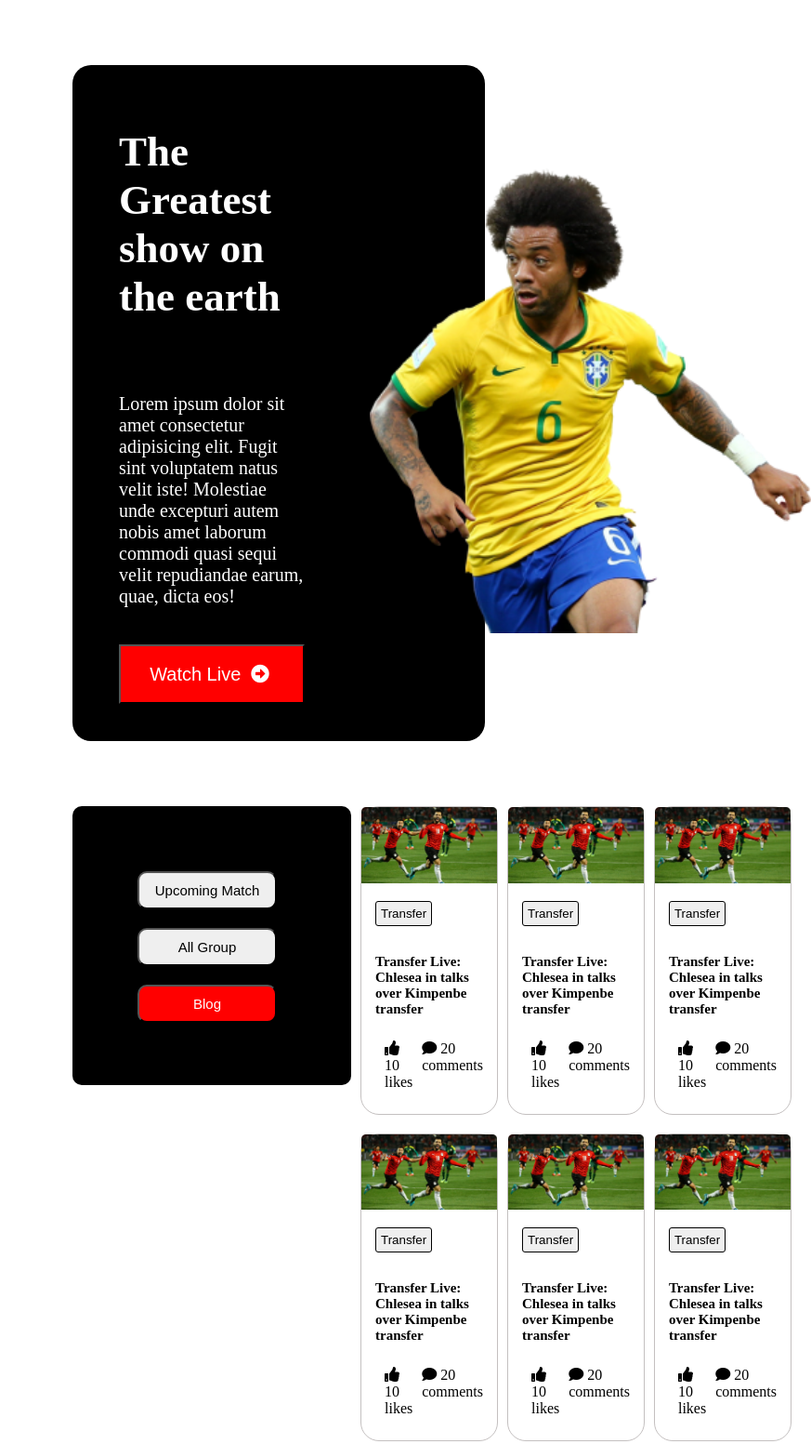
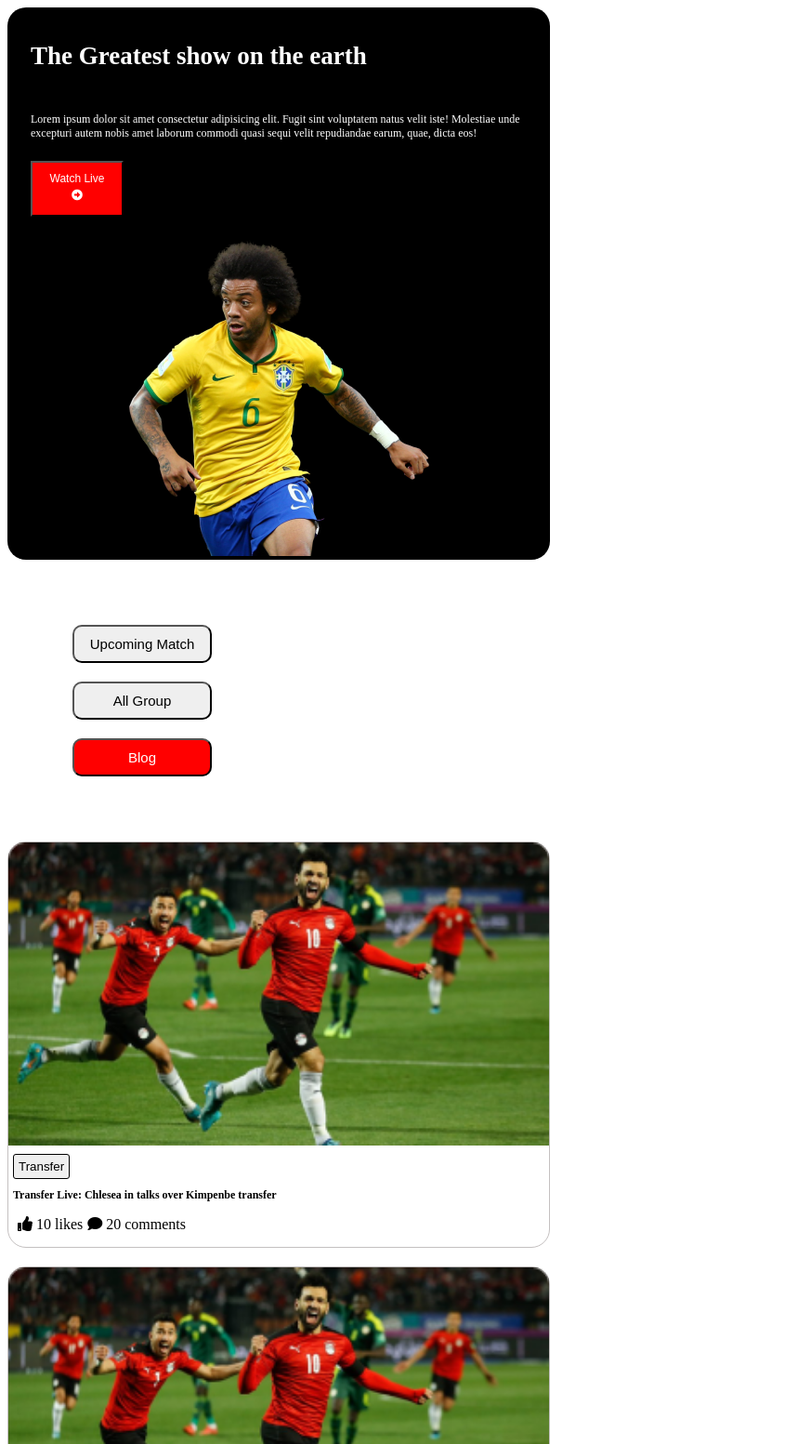
Before and after one commit to zannatun-nayem/worldcup, a plain HTML site: page index.html in a window 600 px wide. Shown: the top 1553 px of the page at 93% size, 873 px wide, since content can reach past the window. Drawn offline with Linux system fonts and the light colour scheme.

Commit message:
responsive phone

```diff
--- a/index.html
+++ b/index.html
@@ -124,7 +124,7 @@
 
     </main>
     <footer>
-        <section>
+        <section class="footer-section">
             <div class="footer-content">
                 <div class="footer-header">
                 <h1>
--- a/style.css
+++ b/style.css
@@ -2,6 +2,8 @@
 
 .container{
     margin: 70px;
+
+
 }
 /*
 banner */
@@ -17,6 +19,9 @@ banner */
 }
 .bannar-wrap{
   width:100%;
+
+
+
 }
 .bannar-header{
     color: #fff;
@@ -141,8 +146,14 @@ footer{
     padding: 50px;
     background-color: #000;
     color:#fff;
+    width: 100%;
 
 }
+/* .footer-section{
+    padding: 50px;
+    background-color: #000;
+    color:#fff;
+} */
 .footer-content{
     width: 70%;
     align-items: center;
@@ -226,3 +237,115 @@ footer{
 
     }
 }
+/* responsive for phone */
+
+@media screen and (max-width: 767px) and (min-width: 400px) {
+
+    .container{
+        margin: 0px;
+        width: 100%;
+    }
+    .bannar{
+
+        grid-template-columns: repeat(1, 1fr);
+
+
+    }
+    .bannar-wrap{
+      width:100%;
+    }
+    .bannar-header{
+        color: #fff;
+        padding: 15px 25px 5px 25px;
+        font-size: 18px;
+
+    }
+
+    .header-img {
+        align-items: center;
+        text-align: center;
+    }
+    .header-img img{
+       height: 100%;
+    }
+    .bannar-paragraph{
+        color: #fff;
+        font-size: 12px;
+        padding: 5px 25px;
+
+    }
+    .banner-button{
+        padding: 5px 25px;
+        display: flex;
+
+    }
+
+    .banner-button button{
+        padding: 10px;
+        width: 100px;
+        color: #fff;
+        background-color: red;
+        margin-bottom: 20px;
+        font-size: 12px;
+    }
+
+
+
+    .blog{
+        grid-template-columns: repeat(1, 1fr);
+        align-items: center;
+
+    }
+
+    .blog-button{
+        background-color:#fff;
+
+        width: unset;
+        height:unset;
+        display: unset;
+
+
+    }
+    .blog-details{
+        display: grid;
+        grid-template-columns:repeat(1, 1fr);
+        grid-column-gap: 0px;
+        grid-row-gap: 20px;
+
+
+
+    }
+
+
+
+    .blog-btn button{
+        margin: 5px;
+        border-radius: 3px;
+        border: 1px solid #000;
+        padding: 5px;
+
+    }
+
+    .blog-heading h5{
+        margin: 5px;
+        font-size: 12px;
+        font-weight: 700;
+    }
+
+    .blog-icon {
+        margin: 5px;
+        display: flex;
+    }
+    .blog-icon .icon-1, .icon-2{
+        margin-left: 5px;
+        padding: 10px 0px;
+
+    }
+    .footer-link{
+
+        grid-template-columns: repeat(3, 1fr);
+        grid-row-gap: 10px;
+
+
+    }
+}
```
